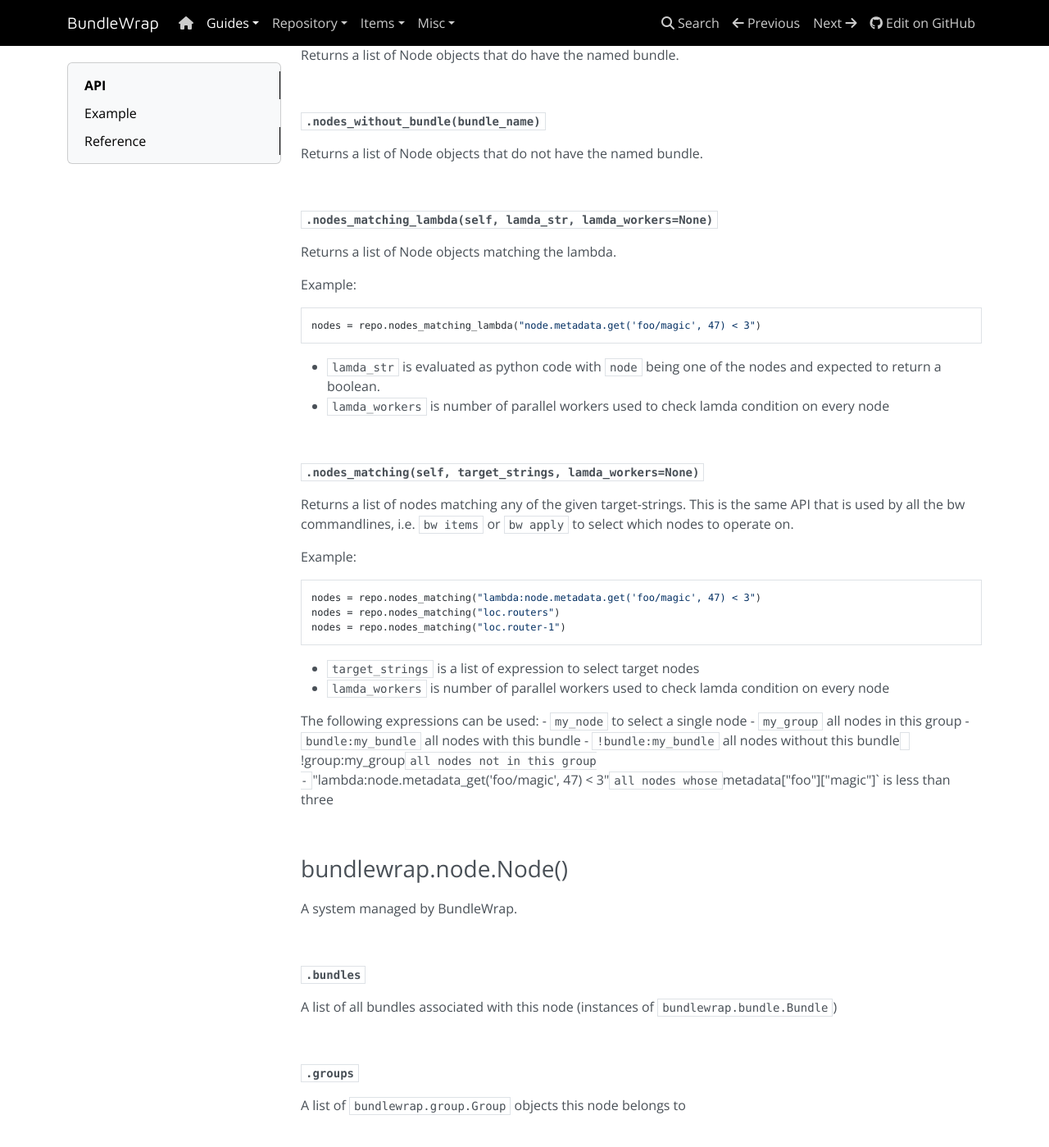
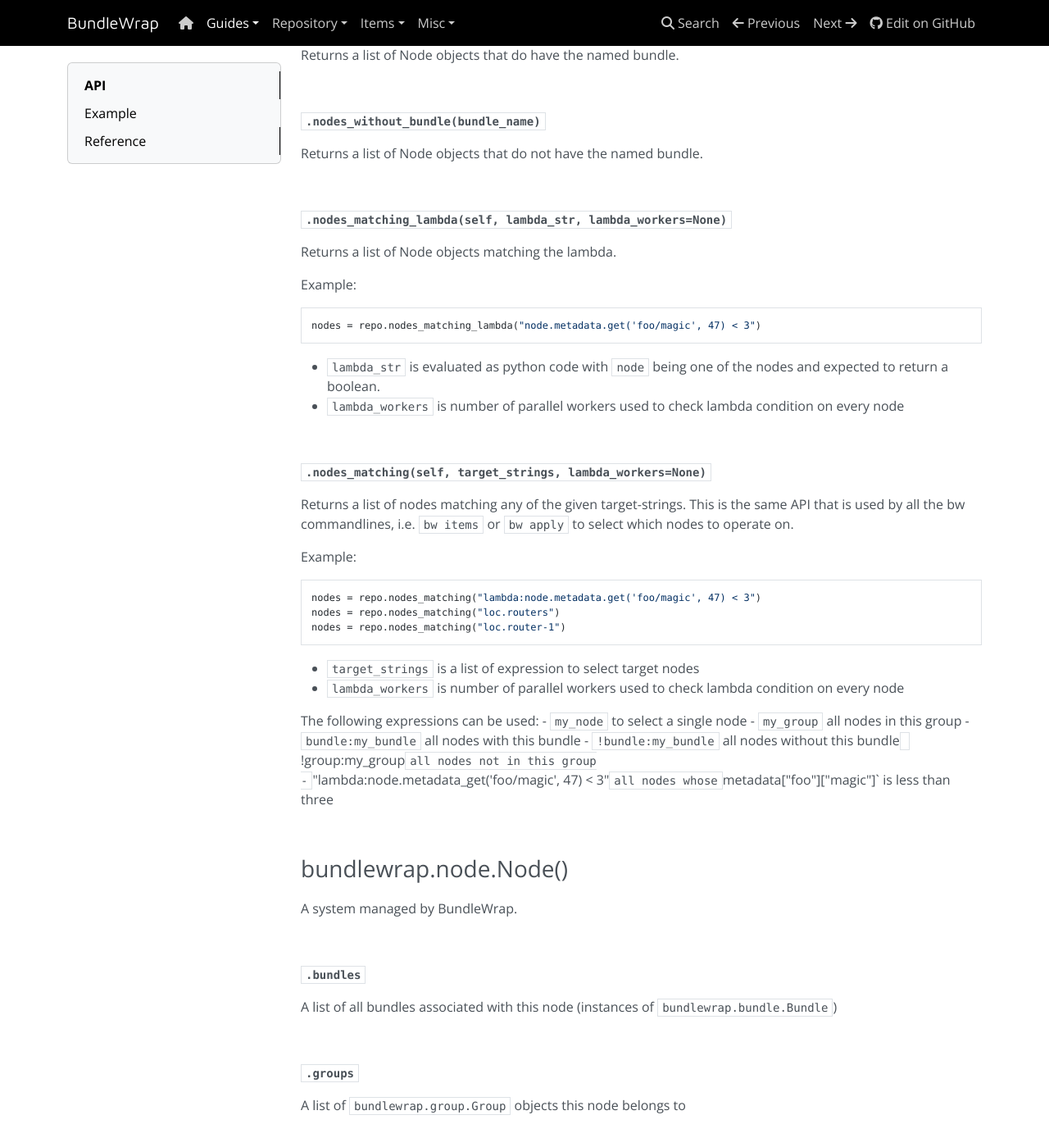
Before and after one commit to bundlewrap/bundlewrap, an MkDocs documentation site: the page built from docs/content/guide/api.md, in a window 1280 px wide and 1400 px high, scrolled down 2276 px. Shown: the whole window at 82% size. Built offline with MkDocs 1.6.1, drawn with Linux system fonts in a browser that asks for light colours; nearby versions of some CDN libraries.

Commit message:
repo: fix typo of lamd[+d]a

````diff
--- a/docs/content/guide/api.md
+++ b/docs/content/guide/api.md
@@ -112,7 +112,7 @@
 
 <br>
 
-**`.nodes_matching_lambda(self, lamda_str, lamda_workers=None)`**
+**`.nodes_matching_lambda(self, lambda_str, lambda_workers=None)`**
 
 Returns a list of Node objects matching the lambda.
 
@@ -121,12 +121,12 @@
 nodes = repo.nodes_matching_lambda("node.metadata.get('foo/magic', 47) < 3")
 ```
 
-- `lamda_str` is evaluated as python code with `node` being one of the nodes and expected to return a boolean.
-- `lamda_workers` is number of parallel workers used to check lamda condition on every node
+- `lambda_str` is evaluated as python code with `node` being one of the nodes and expected to return a boolean.
+- `lambda_workers` is number of parallel workers used to check lambda condition on every node
 
 <br>
 
-**`.nodes_matching(self, target_strings, lamda_workers=None)`**
+**`.nodes_matching(self, target_strings, lambda_workers=None)`**
 
 Returns a list of nodes matching any of the given target-strings. This is the same API that is used by
 all the bw commandlines, i.e. `bw items` or `bw apply` to select which nodes to operate on.
@@ -139,7 +139,7 @@
 ```
 
 - `target_strings` is a list of expression to select target nodes
-- `lamda_workers` is number of parallel workers used to check lamda condition on every node
+- `lambda_workers` is number of parallel workers used to check lambda condition on every node
 
 The following expressions can be used:
 - `my_node` to select a single node
````
Also changed, not shown: 1 other file.
